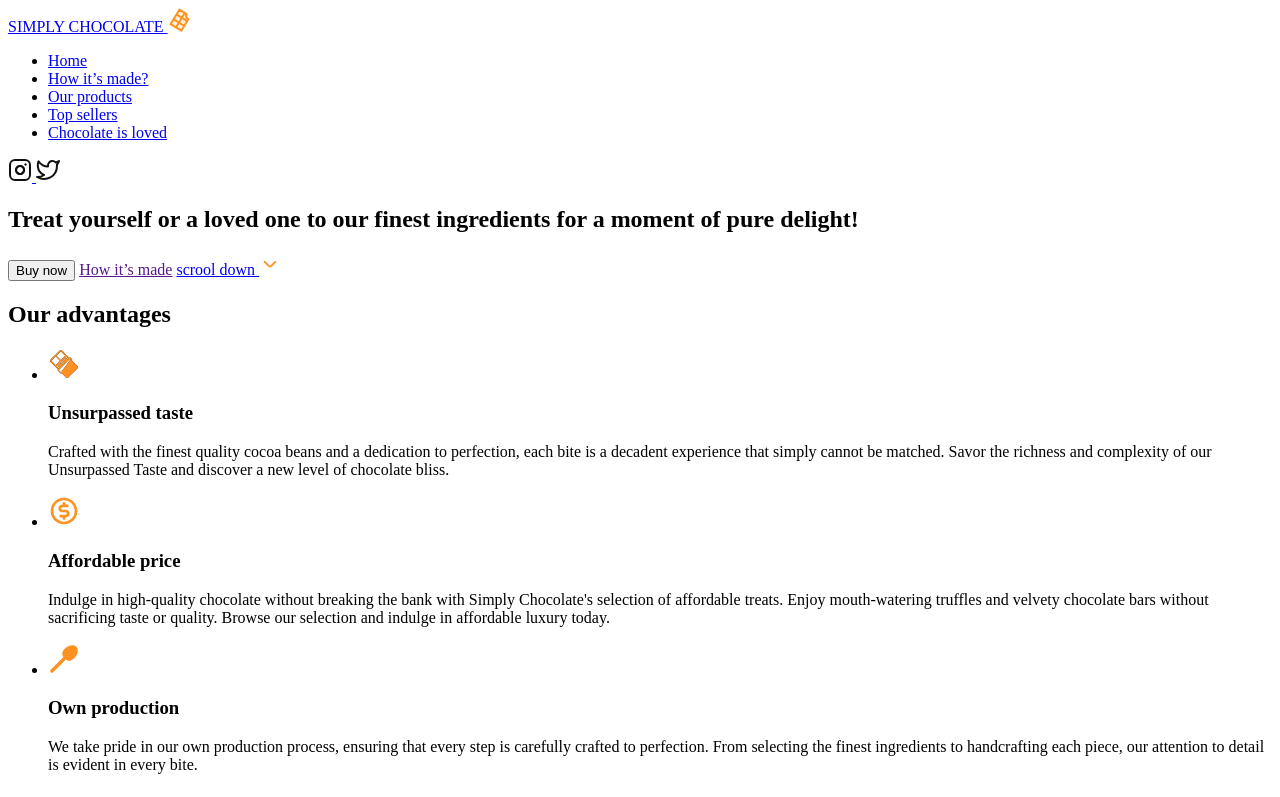
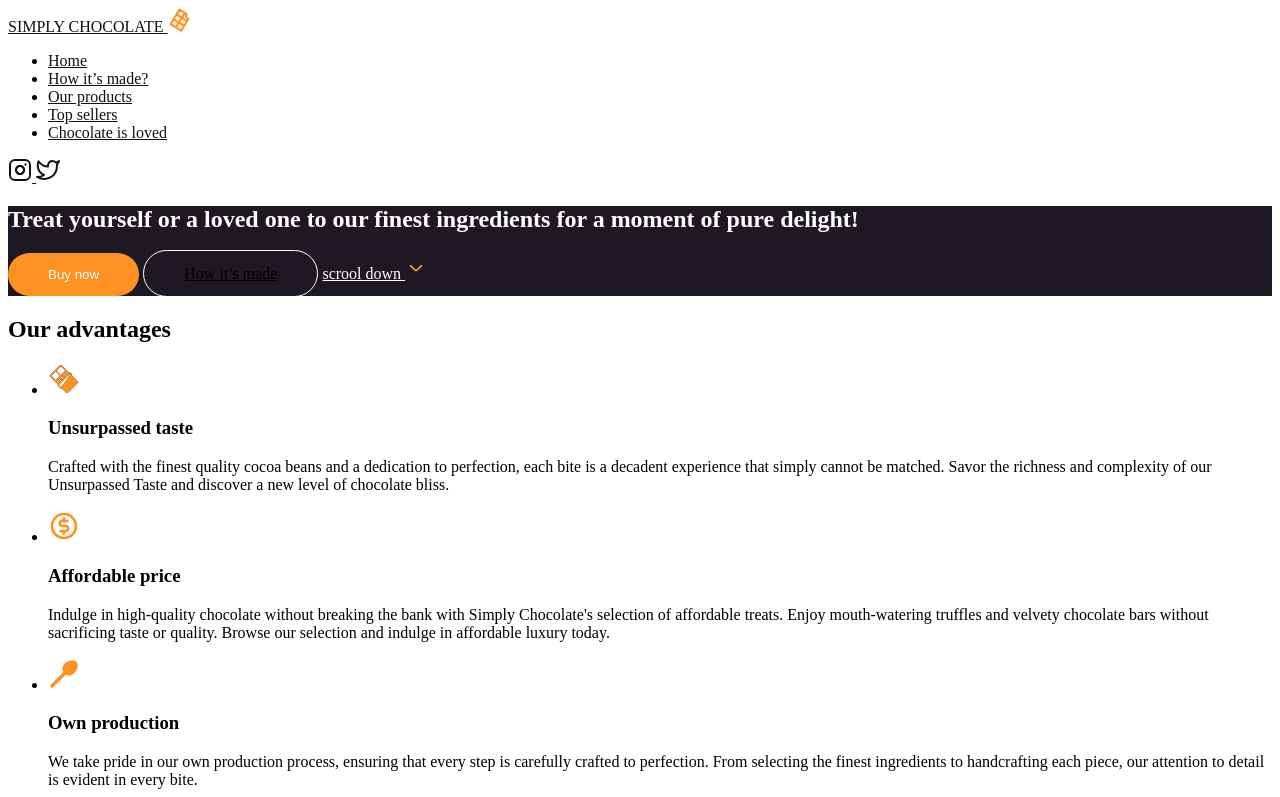
Before and after one commit to Galina-09/chocolate, a plain HTML site: page index.html in a window 1280 px wide. Shown: the top 797 px of the page. Drawn offline with Linux system fonts and the light colour scheme.

Commit message:
add css style hero section

```diff
--- /dev/null
+++ b/css/styles.css
@@ -0,0 +1,61 @@
+:root{
+    --c-brand:#FD9222;
+    --c-primary: #111;
+    --c-primary-light:#fff;
+    --c-background:#1E1823;
+    --c-background-light:#fafafa;
+}
+
+.logo {
+    color: var(--c-primary);
+}
+
+.nav-link {
+    color: var(--c-primary);
+}
+
+.nav-link:hover {
+    color: var(--c-brand);
+}
+
+.hero-section{
+    background-color: var(--c-background);/*replace with image*/
+}
+
+.hero-title{
+    color: var(--c-primary-light);
+}
+
+.button-primary{
+    color: var(--c-primary-light);
+    background-color: var(--c-brand);;
+    cursor: pointer;
+    border: none;
+    padding: 14px 40px;
+    border-radius: 100px;
+}
+
+.button-primary:hover{
+    background-color: #FCF1E0;
+    color: FD9222;
+
+}
+
+.button-secondary{
+  color:var(--color-primary-light);
+  border: 1px solid var(--c-primary-light);
+  padding: 14px 40px;
+ border-radius: 100px;
+}
+
+.button-secondary:hover{
+color: var(--color-brand);;
+border-color: var(--c-brand);;
+}
+.hero-scroll{
+    color: var(--c-primary-light);
+}
+
+.hero-scroll:hover{
+    color:var(--c-brand);;
+}
--- a/index.html
+++ b/index.html
@@ -4,11 +4,12 @@
     <meta charset="UTF-8" />
     <meta name="viewport" content="width=device-width, initial-scale=1.0" />
     <title>Simply Chocolate</title>
+    <link rel="stylesheet" href="./css/styles.css" />
   </head>
   <body>
     <header>
       <nav>
-        <a href="./index.html"
+        <a class="logo" href="./index.html"
           >SIMPLY CHOCOLATE
           <img
             src="./images/icons/chocolate.svg"
@@ -19,19 +20,19 @@
         </a>
         <ul>
           <li>
-            <a href="#">Home</a>
+            <a class="nav-link" href="#">Home</a>
           </li>
           <li>
-            <a href="#">How it’s made?</a>
+            <a class="nav-link" href="#">How it’s made?</a>
           </li>
           <li>
-            <a href="#">Our products</a>
+            <a class="nav-link" href="#">Our products</a>
           </li>
           <li>
-            <a href="#">Top sellers</a>
+            <a class="nav-link" href="#">Top sellers</a>
           </li>
           <li>
-            <a href="#">Chocolate is loved</a>
+            <a class="nav-link" href="#">Chocolate is loved</a>
           </li>
         </ul>
       </nav>
@@ -44,14 +45,14 @@
     </header>
     <main>
       <!--Hero section-->
-      <section>
-        <h1>
+      <section class="hero-section">
+        <h1 class="hero-title">
           Treat yourself or a loved one to our finest ingredients for a moment
           of pure delight!
         </h1>
-        <button type="button">Buy now</button>
-        <a href="">How it’s made</a>
-        <a href="#"
+        <button class="button-primary" type="button">Buy now</button>
+        <a class="button-secondary" href="">How it’s made</a>
+        <a class="hero-scroll" href="#"
           >scrool down
           <img src="./images/icons/scrool.svg" alt="scrool down" width="22" />
         </a>
```
